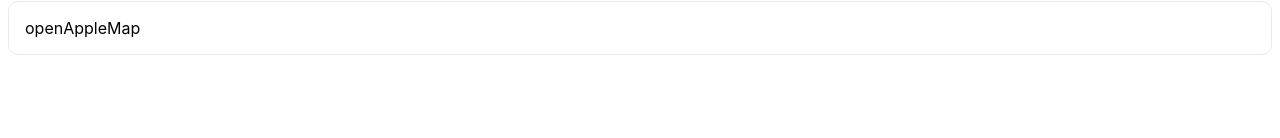
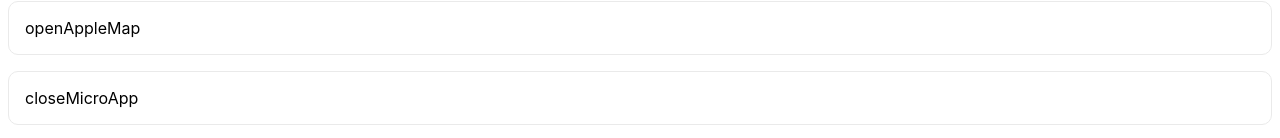
Before and after one commit to falcon11/micro-app-demo-nextjs, a Next.js app: page /device in a window 1280 px wide. Shown: the part 855-993 px from the top of the page. Before the commit the page ends 926 px from the top, so only its background shows below. Built offline with nearby package versions, Linux system fonts and the light colour scheme.

Commit message:
feat: 添加关闭微应用demo

```diff
--- a/package.json
+++ b/package.json
@@ -9,7 +9,7 @@
     "start": "next start"
   },
   "dependencies": {
-    "alita-micro": "^0.2.2",
+    "alita-micro": "^0.3",
     "next": "9.5.5",
     "react": "16.14.0",
     "react-dom": "16.14.0"
--- a/pages/device/index.js
+++ b/pages/device/index.js
@@ -70,6 +70,9 @@
       url: 'http://maps.apple.com/?saddr=Cupertino&daddr=San+Francisco'
     })
   }
+  const closeMicroApp = async () => {
+    await alita.device.closeMicroApp();
+  }
   return (
     <div className={styles.container}>
       <Head>
@@ -116,6 +119,9 @@
         <div className={styles.cell} onClick={openAppleMap}>
           <a>openAppleMap</a>
         </div>
+        <div className={styles.cell} onClick={closeMicroApp}>
+          <a>closeMicroApp</a>
+        </div>
       </div>
     </div>
   );
```
Also changed, not shown: 1 other file (tests, documents, lock files or other folders).
